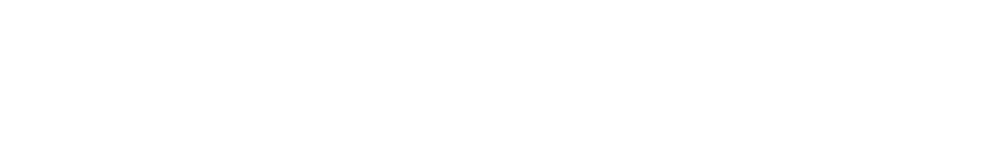
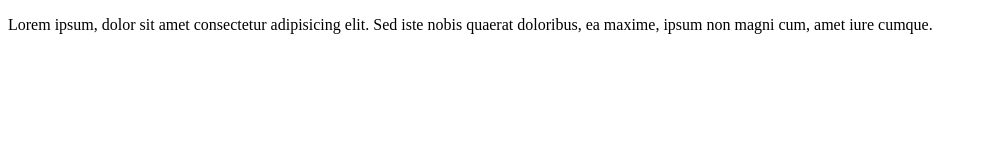
Before and after one commit to yogeshawasthi/homework, a plain HTML site: page Day 8/9.14_card_By_codewithharry.html in a window 1280 px wide. Shown: the whole page, without its empty margins (0-982 px from the left). Drawn offline with Linux system fonts and the light colour scheme.

Commit message:
just grinding

```diff
--- a/Day 8/9.14_card_By_codewithharry.html
+++ b/Day 8/9.14_card_By_codewithharry.html
@@ -6,6 +6,7 @@
     <title>Card By code with harry</title>
 </head>
 <body>
+    <p>Lorem ipsum, dolor sit amet consectetur adipisicing elit. Sed iste nobis quaerat doloribus, ea maxime, ipsum non magni cum, amet iure cumque.</p>
 
 </body>
 </html>
```
